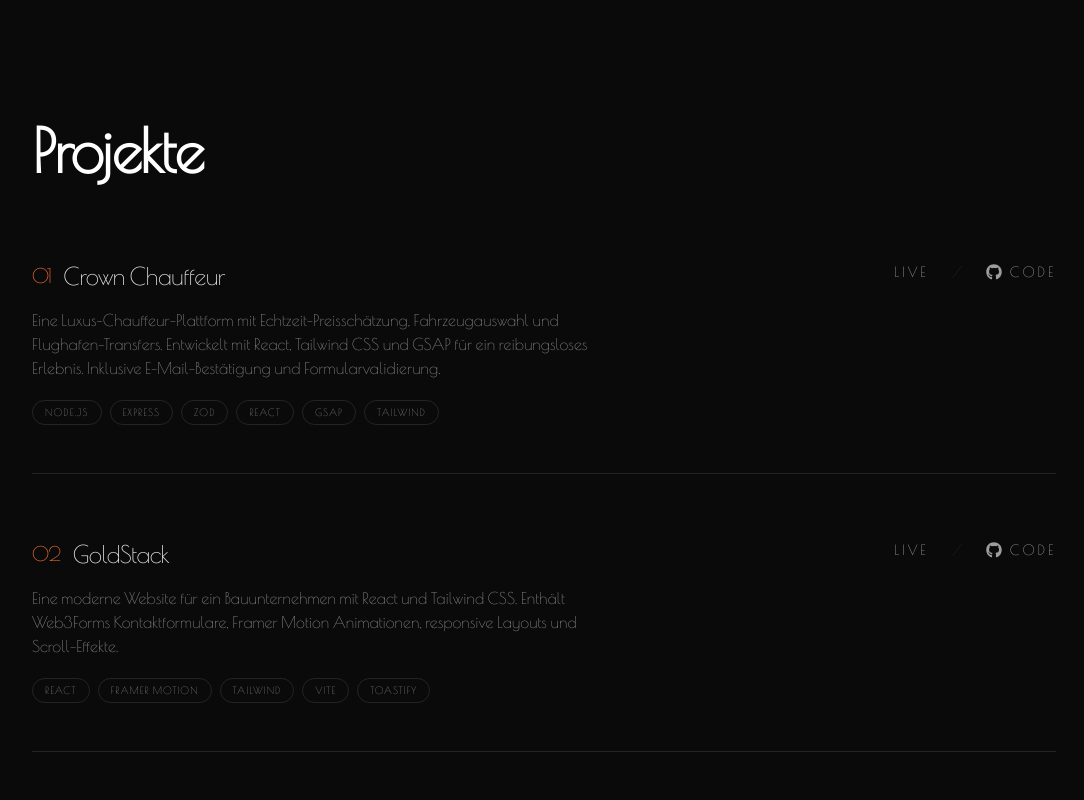
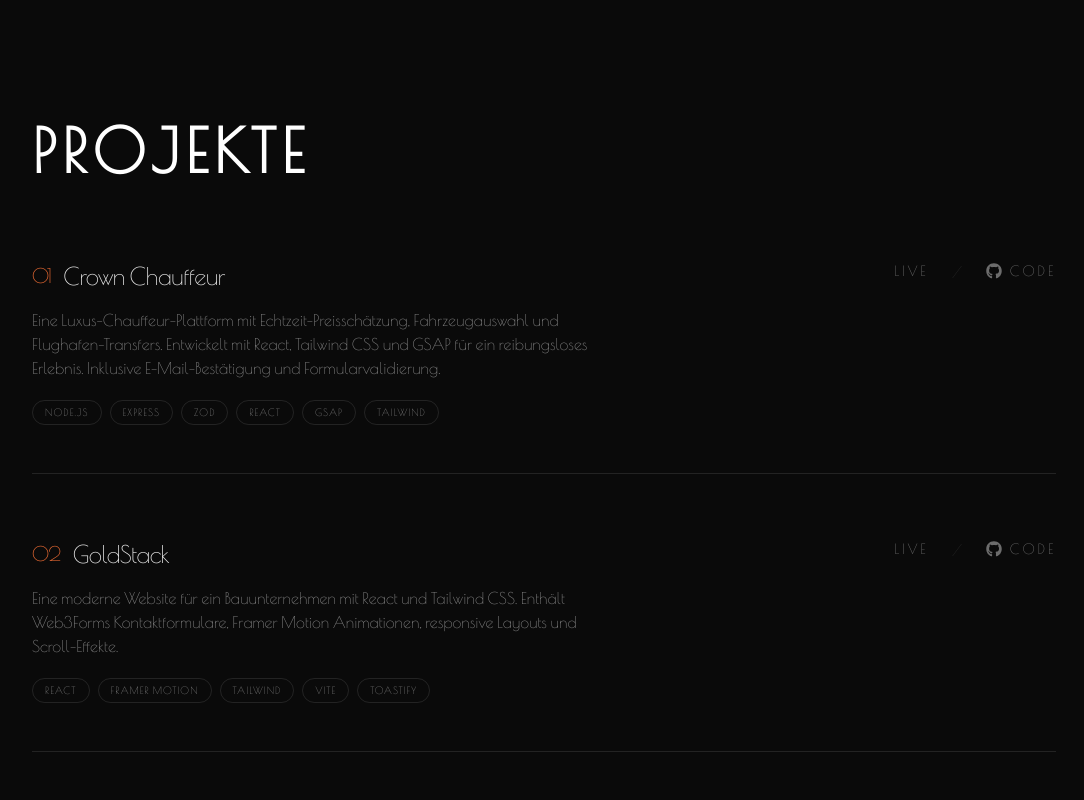
Before and after one commit to sarangan16/sarangan, a React (Create React App) app: page / in a window 1280 px wide. Shown: the part 1560-2360 px from the top of the page, without its empty margins (96-1180 px from the left). Built offline with nearby package versions, Linux system fonts and the light colour scheme.

Commit message:
update: live and github button changed to underline

```diff
--- a/src/components/Projects.jsx
+++ b/src/components/Projects.jsx
@@ -33,7 +33,7 @@ const Projects = () => {
     <section className="min-h-screen px-6 md:px-16 py-12 md:py-20 ">
       {/* h1 title */}
       <div className="max-w-5xl mx-auto mb-20">
-        <h2 className="font-['Poiret_One'] text-4xl md:text-6xl font-semibold tracking-tight">
+        <h2 className="font-['Poiret_One'] text-4xl md:text-6xl font-bold uppercase tracking-widest">
           {t("projects.title")}
         </h2>
       </div>
@@ -62,12 +62,7 @@ const Projects = () => {
                     href={project.live}
                     target="_blank"
                     rel="noopener noreferrer"
-                    className="
-        text-xs md:text-sm uppercase tracking-[0.2em]
-        text-white/60
-        hover:text-[#F16D34]
-        transition
-      "
+                    className="flex items-center gap-1.5 text-xs md:text-sm uppercase tracking-[0.2em] text-white/40 hover:text-[#F16D34] border-b border-transparent hover:border-[#F16D34] pb-px transition"
                   >
                     Live
                   </a>
@@ -81,13 +76,7 @@ const Projects = () => {
                   href={project.github}
                   target="_blank"
                   rel="noopener noreferrer"
-                  className="
-      flex items-center gap-2
-      text-xs md:text-sm uppercase tracking-[0.2em]
-      text-white/60
-      hover:text-[#F16D34]
-      transition
-    "
+                  className="flex items-center gap-2 text-xs md:text-sm uppercase tracking-[0.2em] text-white/40 hover:text-[#F16D34] border-b border-transparent hover:border-[#F16D34] pb-px transition"
                 >
                   <FaGithub size={16} />
                   Code
```
